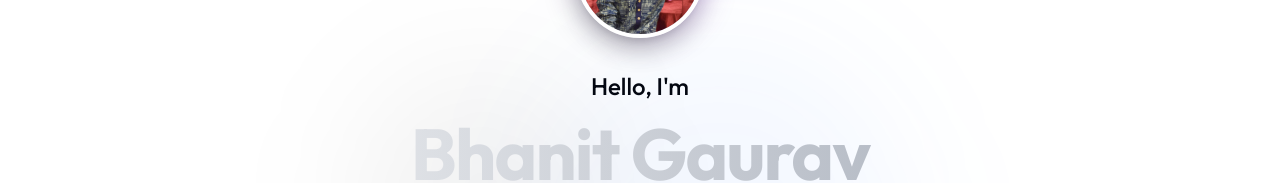
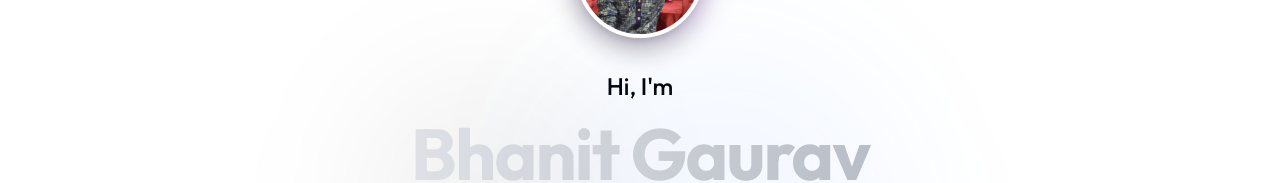
Before and after one commit to bhanitgaurav/bhanitresume, a Next.js app: page / in a window 1280 px wide. Shown: the part 154-337 px from the top of the page. Built offline with nearby package versions, Linux system fonts and the light colour scheme.

Commit message:
feat: Update Hero greeting for 'Bhanit' SEO strategy

```diff
--- a/components/Hero.tsx
+++ b/components/Hero.tsx
@@ -93,7 +93,7 @@ export default function Hero() {
                         </div>
                     </div>
 
-                    <h2 className="text-xl md:text-2xl font-medium text-primary mb-4">Hello, I&apos;m</h2>
+                    <h2 className="text-xl md:text-2xl font-medium text-primary mb-4">Hi, I&apos;m</h2>
                     <h1 className="text-5xl md:text-7xl font-bold tracking-tight mb-6 bg-clip-text text-transparent bg-gradient-to-r from-white to-gray-400">
                         {personalInfo.name}
                     </h1>
```
